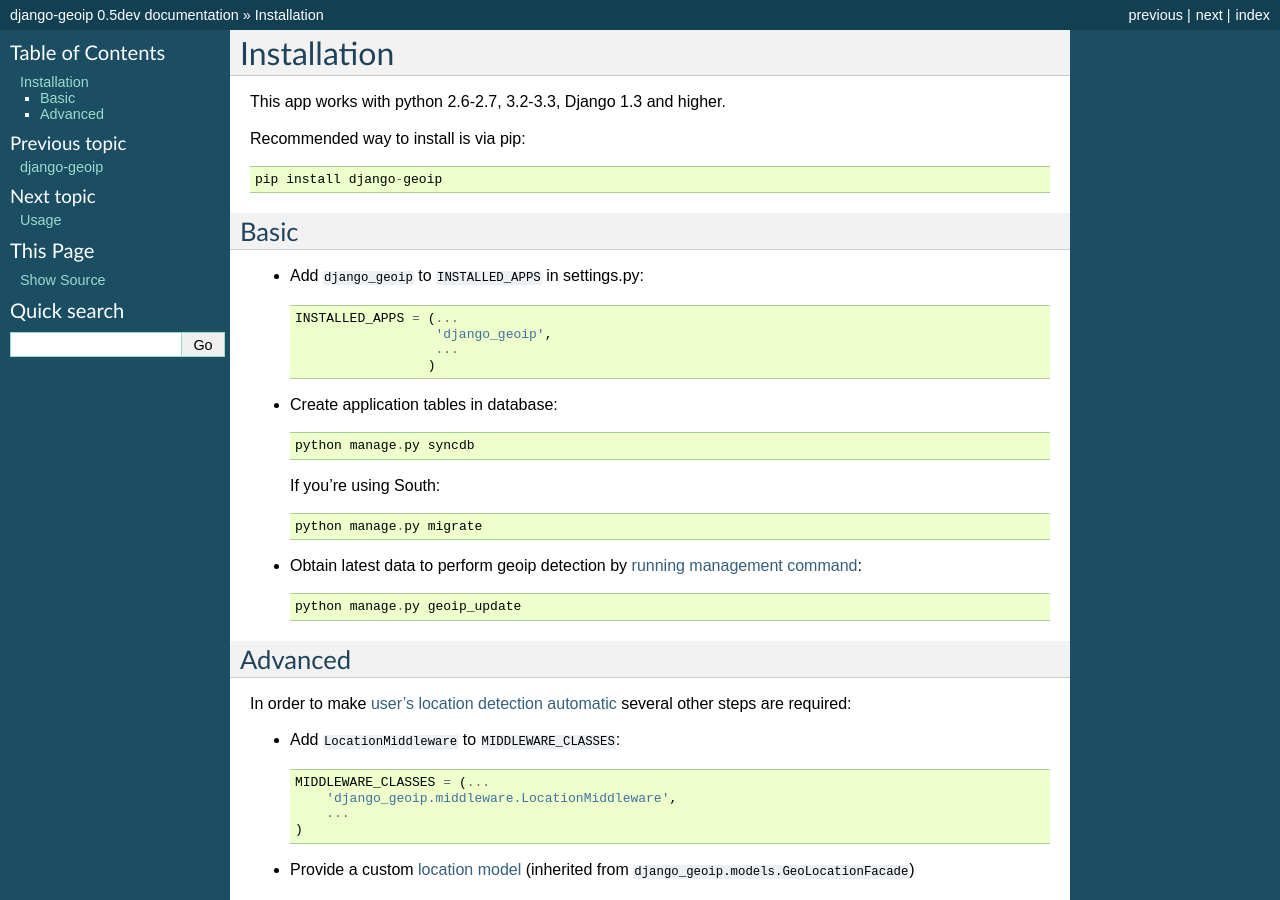
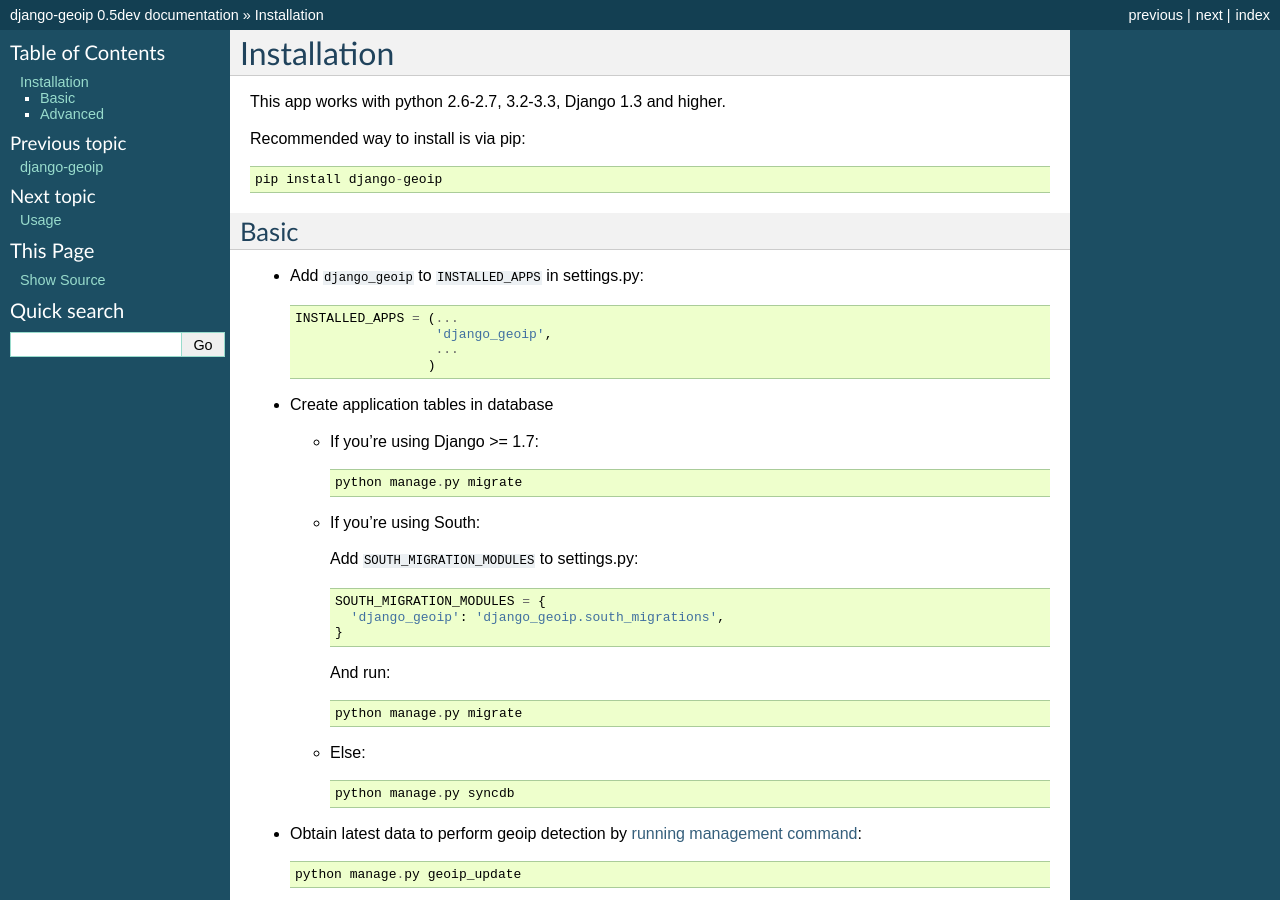
Before and after one commit to futurecolors/django-geoip, a Sphinx documentation site: the page built from docs/installation.rst, in a window 1280 px wide and 900 px high. Built offline with Sphinx 7.4.7, drawn with Linux system fonts in a browser that asks for light colours.

Commit message:
Update installation.rst
Update docs for South and Django >= 1.7

```diff
--- a/docs/installation.rst
+++ b/docs/installation.rst
@@ -20,13 +20,27 @@
                       ...
                      )
 
-* Create application tables in database::
+* Create application tables in database
 
-    python manage.py syncdb
+  * If you're using Django >= 1.7::
 
-  If you're using South::
+      python manage.py migrate
 
-    python manage.py migrate
+  * If you're using South::
+
+    Add ``SOUTH_MIGRATION_MODULES`` to settings.py::
+
+        SOUTH_MIGRATION_MODULES = {
+          'django_geoip': 'django_geoip.south_migrations',
+        }
+
+    And run::
+
+      python manage.py migrate
+
+  * Else::
+
+      python manage.py syncdb
 
 
 * Obtain latest data to perform geoip detection by :ref:`running management command <update>`::
```
